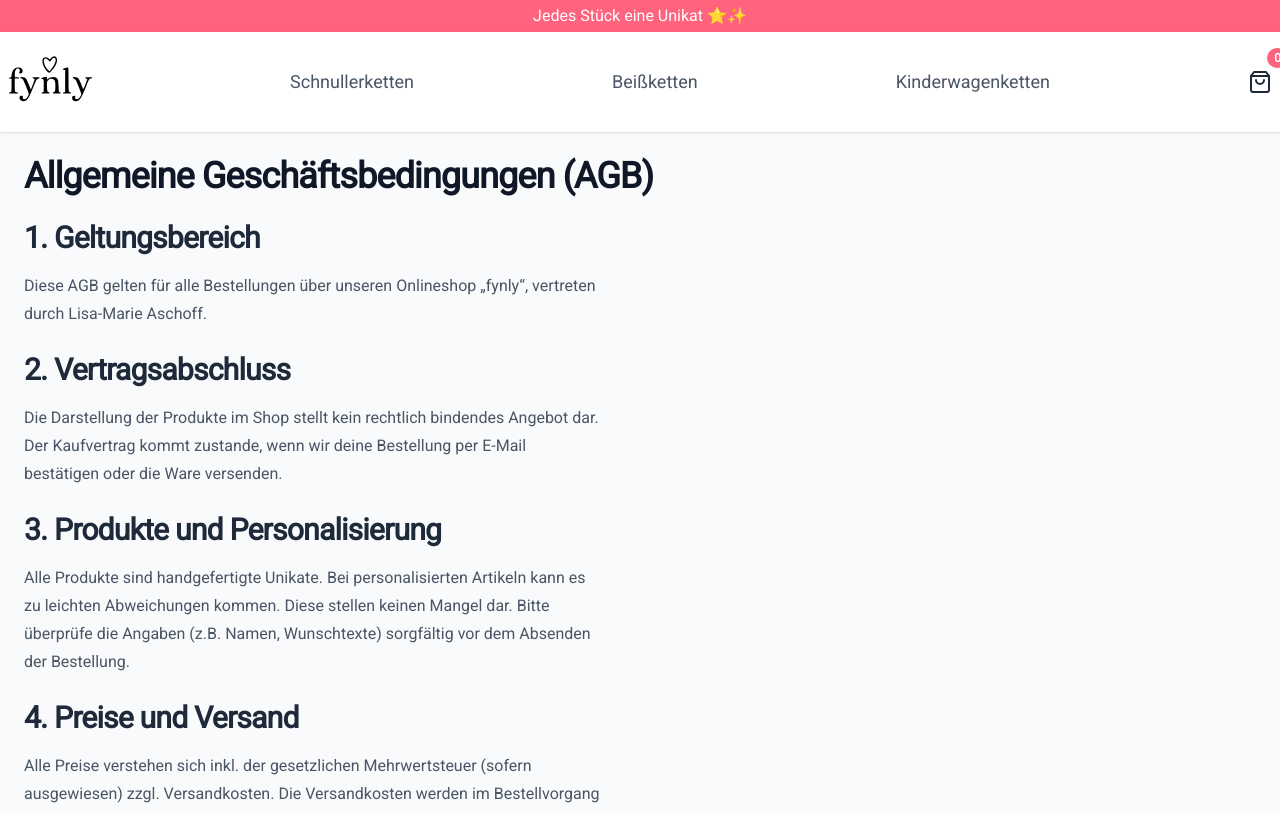
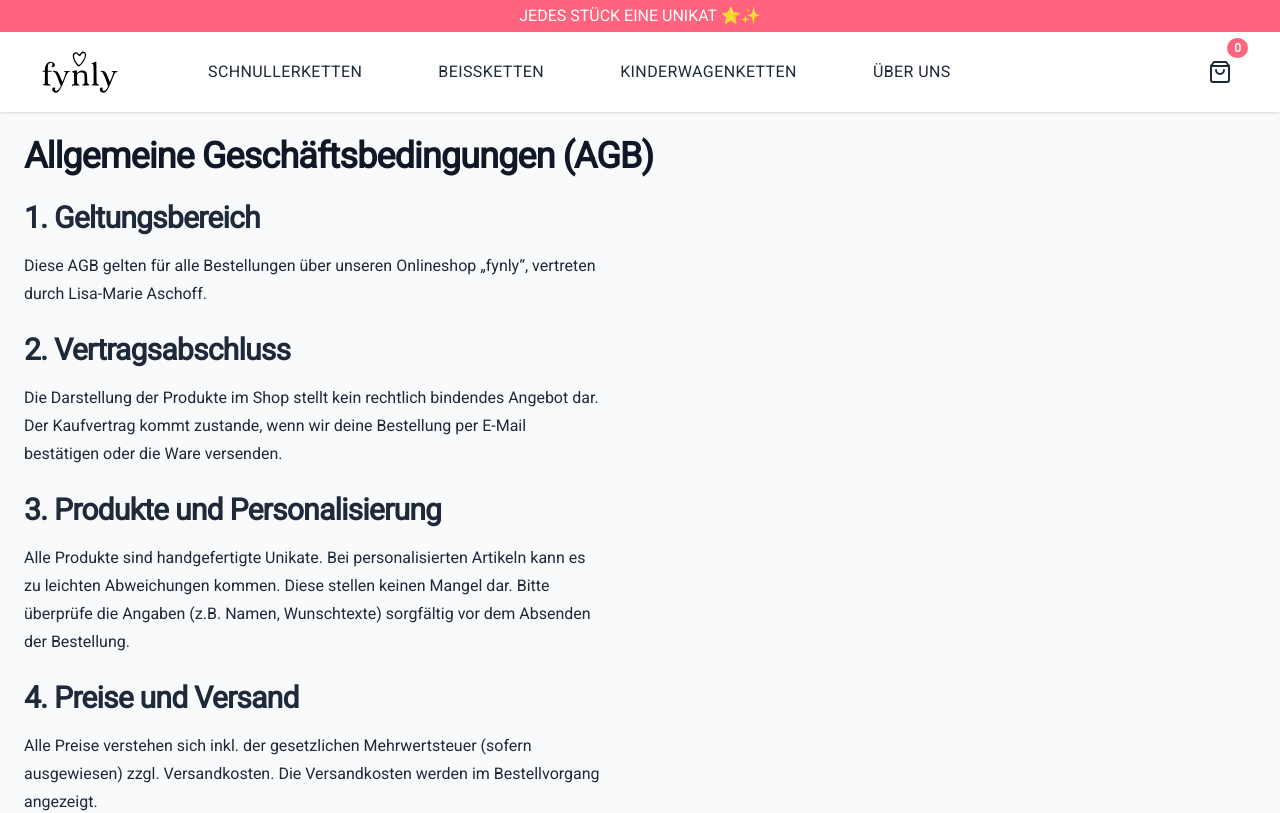
Before and after one commit to jan-riemenschneider/fynly, a Next.js app: page /agb in a window 1280 px wide. Shown: the top 813 px of the page. Built offline with nearby package versions, Linux system fonts and the light colour scheme.

Commit message:
feat: - improve NavigationBar - Improve slideovercontent

```diff
--- a/src/app/components/CartSlideoverContent.tsx
+++ b/src/app/components/CartSlideoverContent.tsx
@@ -14,7 +14,6 @@ import {
 import { useCart } from '@/context/CartContext'
 import { handleCheckout } from '@/lib/handleCheckout'
 import { ArrowRight, ShoppingBag } from 'lucide-react'
-import Link from 'next/link'
 import { useEffect, useState } from 'react'
 import { FaStripe } from 'react-icons/fa'
 
@@ -39,32 +38,20 @@ const CartSlideoverContent = () => {
           <Badge className="absolute -end-2 -top-3.5 h-5 min-w-5 rounded-full p-1.5 tabular-nums">
             {totalItems}
           </Badge>
-          <ShoppingBag className="margin-0 padding-0 hover:text-primary focus:text-primary relative h-6 w-6 text-gray-800"></ShoppingBag>
+          <ShoppingBag className="margin-0 padding-0 hover:text-primary focus:text-primary text-foreground relative h-6 w-6"></ShoppingBag>
         </NavigationMenuLink>
       </SheetTrigger>
 
       <SheetContent side="right">
         <SheetHeader className="border-b">
-          <SheetTitle>Dein Warenkorb</SheetTitle>
+          <SheetTitle asChild>
+            <h3>WARENKORB</h3>
+          </SheetTitle>
         </SheetHeader>
 
         {items.length === 0 && (
           <div className="flex h-full flex-col items-center justify-center p-6 text-center">
-            <h2 className="mb-4">
-              Dein Warenkorb wartet auf kleine Schätze! ✨
-            </h2>
-            <small className="mb-10">
-              Entdecke unsere liebevoll handgemachten Stücke für dein Baby.
-            </small>
-            <Button
-              asChild
-              className="w-full"
-              onClick={() => setCartOpen(false)}
-            >
-              <Link href="/" aria-label="Zur Shop-Seite">
-                Hier entdecken
-              </Link>
-            </Button>
+            <span className="mb-4">{'Dein Warenkorb ist leer'.toUpperCase()}</span>
           </div>
         )}
 
--- a/src/app/components/custom/AnnouncementBar.tsx
+++ b/src/app/components/custom/AnnouncementBar.tsx
@@ -35,10 +35,9 @@ export function AnnouncementBar() {
             animate={{ opacity: 1, y: 0 }}
             exit={{ opacity: 0, y: -20 }}
             transition={{ duration: 0.5, ease: 'easeInOut' }}
-            className="flex items-center gap-3 text-center text-xs tracking-widest whitespace-nowrap md:text-sm"
           >
-            <span className="text-white">
-              {announcements[currentIndex].text}
+            <span className="flex items-center gap-3 text-center whitespace-nowrap text-white">
+              {announcements[currentIndex].text.toUpperCase()}
             </span>
           </motion.div>
         </AnimatePresence>
--- a/src/app/components/custom/NavigationBar.tsx
+++ b/src/app/components/custom/NavigationBar.tsx
@@ -13,13 +13,13 @@ import {
   SheetTitle,
   SheetTrigger,
 } from '@/components/ui/sheet'
+import { categoryTranslations } from '@/data/products'
+import Logo from '@/publicLogoFynnly.svg'
 import clsx from 'clsx'
 import Hamburger from 'hamburger-react'
 import { ChevronRight } from 'lucide-react'
 import Link from 'next/link'
 import { useState } from 'react'
-import { categoryTranslations } from '../../data/products'
-import Logo from './../../../../public/LogoFynnly.svg'
 
 export function NavigationBar() {
   const [toggleHamburger, setToggleHamburger] = useState(false)
@@ -72,18 +72,35 @@ export function NavigationBar() {
       </NavigationMenu>
 
       <NavigationMenu className="sticky top-0 z-10 hidden w-full bg-white/85 shadow-sm backdrop-blur-sm lg:block">
-        <NavigationMenuList className="container mx-auto">
+        <NavigationMenuList className="mx-auto px-10">
           <div className="flex w-full items-center justify-between">
+            <div className="flex space-x-20">
               <Link href={'/'}>
-              <Logo className="h-25 w-25" />
+                <Logo className="h-20 w-20" />
               </Link>
+              <div className="flex items-center gap-15">
                 {Object.entries(categoryTranslations).map(([key, value]) => (
                   <NavigationMenuItem key={key}>
-                <NavigationMenuLink asChild className="text-lg">
-                  <Link href={`/category/${key}`}>{value}</Link>
+                    <NavigationMenuLink
+                      asChild
+                      className="text-md text-foreground tracking-wide"
+                    >
+                      <Link href={`/category/${key}`}>
+                        {value.toUpperCase()}
+                      </Link>
                     </NavigationMenuLink>
                   </NavigationMenuItem>
                 ))}
+                <NavigationMenuItem>
+                  <NavigationMenuLink
+                    asChild
+                    className="text-md text-foreground tracking-wide"
+                  >
+                    <Link href="/ueberUns">ÜBER UNS</Link>
+                  </NavigationMenuLink>
+                </NavigationMenuItem>
+              </div>
+            </div>
             <CartSlideoverContent />
           </div>
         </NavigationMenuList>
--- a/src/app/components/ui/sheet.tsx
+++ b/src/app/components/ui/sheet.tsx
@@ -58,7 +58,7 @@ function SheetContent({
       <SheetPrimitive.Content
         data-slot="sheet-content"
         className={cn(
-          'bg-background data-[state=open]:animate-in data-[state=closed]:animate-out fixed z-50 flex flex-col gap-4 shadow-lg transition ease-in-out data-[state=closed]:duration-300 data-[state=open]:duration-500',
+          'bg-main-background data-[state=open]:animate-in data-[state=closed]:animate-out fixed z-50 flex flex-col gap-4 shadow-lg transition ease-in-out data-[state=closed]:duration-300 data-[state=open]:duration-500',
           side === 'right' &&
             'data-[state=closed]:slide-out-to-right data-[state=open]:slide-in-from-right inset-y-0 right-0 h-full w-3/4 border-l sm:max-w-sm',
           side === 'left' &&
@@ -72,9 +72,9 @@ function SheetContent({
         {...props}
       >
         {children}
-        <SheetPrimitive.Close className="data-[state=open]:bg-secondary absolute top-7.5 right-6">
+        <SheetPrimitive.Close className="data-[state=open]:bg-secondary absolute top-7 right-6">
           <CircleX
-            className="hover:text-primary size-6 text-gray-800 hover:cursor-pointer"
+            className="hover:text-primary text-foreground size-6 hover:cursor-pointer"
             strokeWidth={1}
           />
         </SheetPrimitive.Close>
@@ -87,7 +87,7 @@ function SheetHeader({ className, ...props }: React.ComponentProps<'div'>) {
   return (
     <div
       data-slot="sheet-header"
-      className={cn('flex items-center gap-1.5 p-6', className)}
+      className={cn('flex items-center gap-1.5 p-6 bg-gray-100', className)}
       {...props}
     />
   )
@@ -105,12 +105,14 @@ function SheetFooter({ className, ...props }: React.ComponentProps<'div'>) {
 
 function SheetTitle({
   className,
+  asChild,
   ...props
-}: React.ComponentProps<typeof SheetPrimitive.Title>) {
+}: React.ComponentProps<typeof SheetPrimitive.Title> & { asChild?: boolean }) {
   return (
     <SheetPrimitive.Title
+      asChild={asChild}
       data-slot="sheet-title"
-      className={cn('font-bold tracking-tight text-gray-800', className)}
+      className={cn('tracking-wide', className)}
       {...props}
     />
   )
--- a/src/app/globals.css
+++ b/src/app/globals.css
@@ -7,7 +7,7 @@
 :root {
   --background: oklch(1 0 0);
   --mainBackground: oklch(98.5% 0.002 247.839); /* Grey-50 */
-  --foreground: oklch(44.6% 0.03 256.802); /* Grey-600 */
+  --foreground: oklch(27.8% 0.033 256.848); /* Grey-800 */
   --card: oklch(1 0 0);
   --card-foreground: oklch(44.6% 0.03 256.802); /* Grey-600 */
   --primary: oklch(71.2% 0.194 13.428); /* Rose-400 */
@@ -135,7 +135,7 @@
   }
 
   h3 {
-    @apply font-roboto text-2xl font-semibold tracking-tight text-gray-700;
+    @apply font-roboto text-2xl font-normal tracking-tight text-gray-700;
   }
 
   h4 {
```
Also changed, not shown: public/LogoFynnly.svg. Lines whose indentation alone changed are shown as unchanged.
